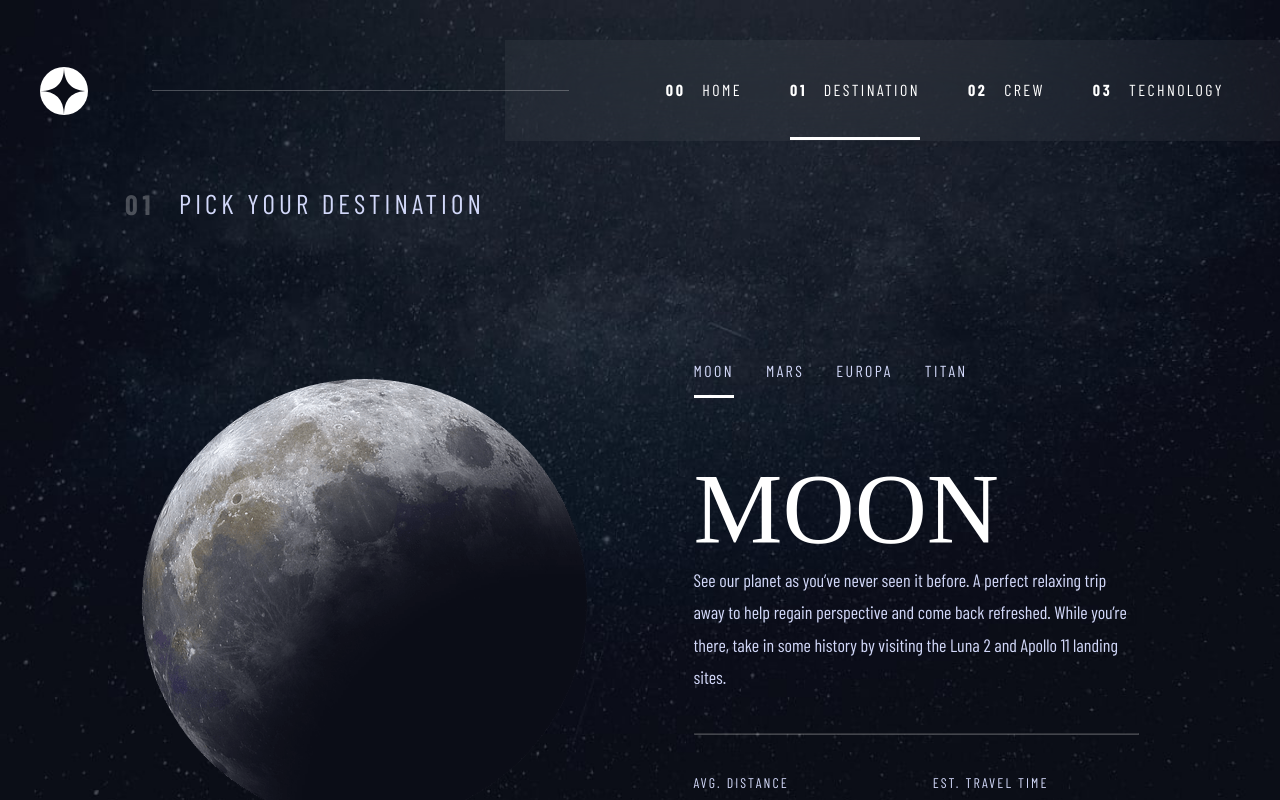
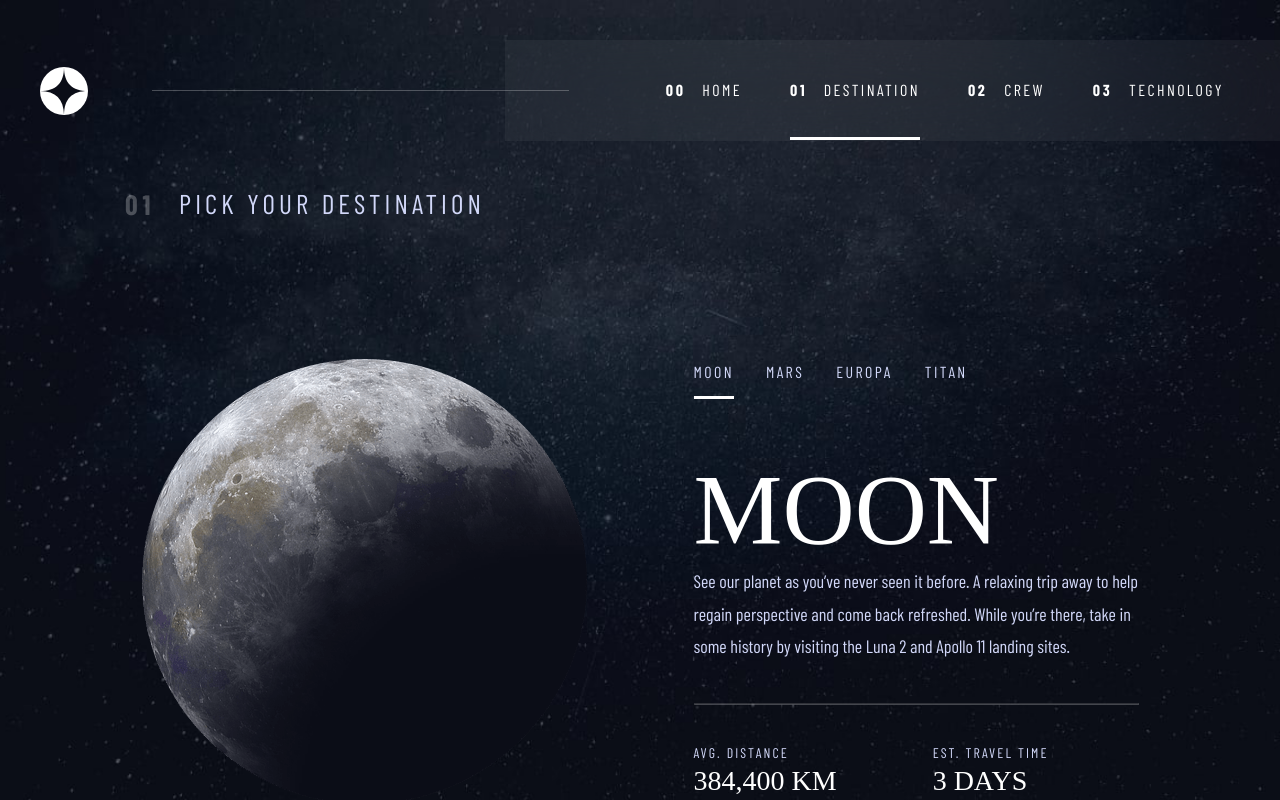
Before and after one commit to mkboris/space-tourism-website, a React (Vite) app: page /destination in a window 1280 px wide. Shown: the top 800 px of the page. Built offline with nearby package versions, Linux system fonts and the light colour scheme; a web font is replaced by a local one.

Commit message:
Refactor components and styles

```diff
--- a/src/components/Header/Header.jsx
+++ b/src/components/Header/Header.jsx
@@ -7,13 +7,9 @@ function Header() {
   const [isOpen, setIsOpen] = useState(false);
   const menuRef = useRef(null);
 
-  function handleOpenMenu() {
-    setIsOpen(true);
-  }
-
-  function handleCloseMenu() {
-    setIsOpen(false);
-  }
+  const toggleNav = () => {
+    setIsOpen((prevState) => !prevState);
+  };
 
   useEffect(() => {
     function handleClickOutside(event) {
@@ -36,8 +32,8 @@ function Header() {
   return (
     <StyledHeader>
       <Logo />
-      <HamburgerBtn isOpen={isOpen} onOpenMenu={handleOpenMenu} />
-      <PageNav ref={menuRef} isOpen={isOpen} onCloseMenu={handleCloseMenu} />
+      <HamburgerBtn isOpen={isOpen} onOpenMenu={toggleNav} />
+      <PageNav ref={menuRef} isOpen={isOpen} onCloseMenu={toggleNav} />
     </StyledHeader>
   );
 }
--- a/src/components/PageNav/PageNav.styles.js
+++ b/src/components/PageNav/PageNav.styles.js
@@ -1,6 +1,28 @@
-import styled from "styled-components";
+import styled, { keyframes } from "styled-components";
 import { NavLink } from "react-router-dom";
 import { media } from "../../styles/theme";
+
+const slideIn = keyframes`
+  0% {
+    transform: translateX(100%);
+    opacity: 0;
+  }
+  100% {
+    transform: translateX(0);
+    opacity: 1;
+  }
+`;
+
+const slideOut = keyframes`
+  0% {
+    transform: translateX(0);
+    opacity: 1;
+  }
+  100% {
+    transform: translateX(100%);
+    opacity: 0;
+  }
+`;
 
 export const Nav = styled.nav`
   display: ${({ $isOpen }) => ($isOpen ? "flex" : "none")};
@@ -12,12 +34,18 @@ export const Nav = styled.nav`
   background: rgba(255, 255, 255, 0.05);
   backdrop-filter: blur(40px);
 
+  transition: transform 0.5s ease-out, opacity 0.5s ease-out;
+  animation: ${({ $isOpen }) => ($isOpen ? slideIn : slideOut)} 0.5s ease-in-out
+    forwards;
+
   ${media.tablet} {
     padding-top: 0;
     display: flex;
     flex-direction: row;
     position: relative;
     inset: 0;
+    animation: none;
+    transform: none;
   }
 
   ${media.desktop} {
--- a/src/data/data.json
+++ b/src/data/data.json
@@ -6,7 +6,7 @@
         "png": "/assets/destination/image-moon.png",
         "webp": "/assets/destination/image-moon.webp"
       },
-      "description": "See our planet as you’ve never seen it before. A perfect relaxing trip away to help regain perspective and come back refreshed. While you’re there, take in some history by visiting the Luna 2 and Apollo 11 landing sites.",
+      "description": "See our planet as you’ve never seen it before. A relaxing trip away to help regain perspective and come back refreshed. While you’re there, take in some history by visiting the Luna 2 and Apollo 11 landing sites.",
       "distance": "384,400 km",
       "travel": "3 days"
     },
--- a/src/pages/Crew/Crew.jsx
+++ b/src/pages/Crew/Crew.jsx
@@ -1,4 +1,5 @@
 import { useState } from "react";
+import { motion, AnimatePresence } from "motion/react";
 import { Heading, Span, Paragraph } from "../../components/Typography";
 import data from "../../data/data.json";
 import {
@@ -40,7 +41,15 @@ function Tabbed({ crew }) {
         <Tabs crew={crew} activeTab={activeTab} setActiveTab={setActiveTab} />
       </Content>
 
-      <Img src={activeCrew.images.png} alt={activeCrew.name} />
+      <motion.div
+        key={activeCrew.name}
+        initial={{ opacity: 0, scale: 0.8 }}
+        animate={{ opacity: 1, scale: 1 }}
+        exit={{ opacity: 0, scale: 0.8 }}
+        transition={{ duration: 0.9 }}
+      >
+        <Img src={activeCrew.images.png} alt={activeCrew.name} />
+      </motion.div>
     </StyledTabbed>
   );
 }
@@ -49,11 +58,42 @@ function TabContent({ crewMember, index }) {
   return (
     <Article id={`tab-panel-${index}`} role="tabpanel" aria-live="polite">
       <Header>
-        <Heading as="h2">{crewMember.role}</Heading>
-        <Heading as="h3">{crewMember.name}</Heading>
+        <AnimatePresence mode="wait">
+          <motion.div
+            key={crewMember.role}
+            initial={{ opacity: 0, x: -10 }}
+            animate={{ opacity: 1, x: 0 }}
+            exit={{ opacity: 0, x: 10 }}
+            transition={{ duration: 0.3, delay: 0.2 }}
+          >
+            <Heading as="h2">{crewMember.role}</Heading>
+          </motion.div>
+        </AnimatePresence>
+
+        <AnimatePresence mode="wait">
+          <motion.div
+            key={crewMember.name}
+            initial={{ opacity: 0, x: -10 }}
+            animate={{ opacity: 1, x: 0 }}
+            exit={{ opacity: 0, x: 10 }}
+            transition={{ duration: 0.3, delay: 0.3 }}
+          >
+            <Heading as="h3">{crewMember.name}</Heading>
+          </motion.div>
+        </AnimatePresence>
       </Header>
 
-      <Paragraph>{crewMember.bio}</Paragraph>
+      <AnimatePresence mode="wait">
+        <motion.div
+          key={crewMember.bio}
+          initial={{ opacity: 0, x: -10 }}
+          animate={{ opacity: 1, x: 0 }}
+          exit={{ opacity: 0, x: 10 }}
+          transition={{ duration: 0.3, delay: 0.4 }}
+        >
+          <Paragraph>{crewMember.bio}</Paragraph>
+        </motion.div>
+      </AnimatePresence>
     </Article>
   );
 }
--- a/src/pages/Crew/Crew.styles.js
+++ b/src/pages/Crew/Crew.styles.js
@@ -26,6 +26,11 @@ export const StyledCrew = styled.div`
 
 export const Img = styled.img`
   max-width: 60%;
+  justify-self: center;
+
+  ${media.tablet} {
+    max-width: 80%;
+  }
 
   ${media.desktop} {
     max-width: 100%;
--- a/src/pages/Destination/Destination.jsx
+++ b/src/pages/Destination/Destination.jsx
@@ -1,4 +1,5 @@
 import { useState } from "react";
+import { motion, AnimatePresence } from "motion/react";
 import { Heading, Span, Paragraph } from "../../components/Typography";
 import data from "../../data/data.json";
 import {
@@ -39,7 +40,15 @@ function Tabbed({ destinations }) {
 
   return (
     <StyledTabbed>
+      <motion.div
+        key={activeDestination.name}
+        initial={{ opacity: 0, scale: 0.8 }}
+        animate={{ opacity: 1, scale: 1 }}
+        exit={{ opacity: 0, scale: 0.8 }}
+        transition={{ duration: 0.9 }}
+      >
         <Img src={activeDestination.images.png} alt={activeDestination.name} />
+      </motion.div>
 
       <Content>
         <Tabs
@@ -88,20 +97,61 @@ function Tab({ children, isActive, onClick, index }) {
 function TabContent({ destination, index }) {
   return (
     <Article id={`tab-panel-${index}`} role="tabpanel" aria-live="polite">
+      <AnimatePresence mode="wait">
+        <motion.div
+          key={destination.name}
+          initial={{ opacity: 0, y: -10 }}
+          animate={{ opacity: 1, y: 0 }}
+          exit={{ opacity: 0, y: 10 }}
+          transition={{ duration: 0.3 }}
+        >
           <Title>{destination.name}</Title>
+        </motion.div>
+      </AnimatePresence>
+
+      <AnimatePresence mode="wait">
+        <motion.div
+          key={destination.description}
+          initial={{ opacity: 0, y: -10 }}
+          animate={{ opacity: 1, y: 0 }}
+          exit={{ opacity: 0, y: 10 }}
+          transition={{ duration: 0.3, delay: 0.1 }}
+        >
           <Paragraph>{destination.description}</Paragraph>
+        </motion.div>
+      </AnimatePresence>
 
       <Line />
 
       <Stats>
         <Stat>
+          <AnimatePresence mode="wait">
+            <motion.div
+              key={destination.distance}
+              initial={{ opacity: 0, x: -10 }}
+              animate={{ opacity: 1, x: 0 }}
+              exit={{ opacity: 0, x: 10 }}
+              transition={{ duration: 0.3, delay: 0.2 }}
+            >
               <StatHeading>Avg. distance</StatHeading>
               <StatParagraph>{destination.distance}</StatParagraph>
+            </motion.div>
+          </AnimatePresence>
         </Stat>
 
         <Stat>
+          <AnimatePresence mode="wait">
+            <motion.div
+              key={destination.travel}
+              initial={{ opacity: 0, x: -10 }}
+              animate={{ opacity: 1, x: 0 }}
+              exit={{ opacity: 0, x: 10 }}
+              transition={{ duration: 0.3, delay: 0.3 }}
+            >
               <StatHeading>Est. travel time</StatHeading>
               <StatParagraph>{destination.travel}</StatParagraph>
+            </motion.div>
+          </AnimatePresence>
         </Stat>
       </Stats>
     </Article>
--- a/src/pages/Destination/Destination.styles.js
+++ b/src/pages/Destination/Destination.styles.js
@@ -36,6 +36,11 @@ export const StyledTabbed = styled.div`
 
 export const Img = styled.img`
   max-width: 60%;
+  justify-self: center;
+
+  ${media.tablet} {
+    max-width: 80%;
+  }
 
   ${media.desktop} {
     max-width: 100%;
--- a/src/pages/Technology/Technology.jsx
+++ b/src/pages/Technology/Technology.jsx
@@ -1,4 +1,5 @@
 import { useState } from "react";
+import { motion, AnimatePresence } from "motion/react";
 import { Heading, Span, Paragraph } from "../../components/Typography";
 import data from "../../data/data.json";
 import {
@@ -36,6 +37,13 @@ function Tabbed({ technology }) {
 
   return (
     <StyledTabbed>
+      <motion.div
+        key={activeTechnology.name}
+        initial={{ opacity: 0, scale: 0.8 }}
+        animate={{ opacity: 1, scale: 1 }}
+        exit={{ opacity: 0, scale: 0.8 }}
+        transition={{ duration: 0.9 }}
+      >
         <picture>
           <source
             srcSet={activeTechnology.images.portrait}
@@ -50,6 +58,7 @@ function Tabbed({ technology }) {
             alt={activeTechnology.name}
           />
         </picture>
+      </motion.div>
 
       <Content>
         <Tabs
@@ -69,10 +78,30 @@ function TabContent({ techType, index }) {
     <Article id={`tab-panel-${index}`} role="tabpanel" aria-live="polite">
       <Header>
         <Heading as="h2">THE TERMINOLOGY…</Heading>
+        <AnimatePresence mode="wait">
+          <motion.div
+            key={techType.name}
+            initial={{ opacity: 0, x: -10 }}
+            animate={{ opacity: 1, x: 0 }}
+            exit={{ opacity: 0, x: 10 }}
+            transition={{ duration: 0.3, delay: 0.2 }}
+          >
             <Heading as="h3">{techType.name}</Heading>
+          </motion.div>
+        </AnimatePresence>
       </Header>
 
+      <AnimatePresence mode="wait">
+        <motion.div
+          key={techType.description}
+          initial={{ opacity: 0, x: -10 }}
+          animate={{ opacity: 1, x: 0 }}
+          exit={{ opacity: 0, x: 10 }}
+          transition={{ duration: 0.3, delay: 0.3 }}
+        >
           <Paragraph>{techType.description}</Paragraph>
+        </motion.div>
+      </AnimatePresence>
     </Article>
   );
 }
```
Lines whose indentation alone changed are shown as unchanged.
